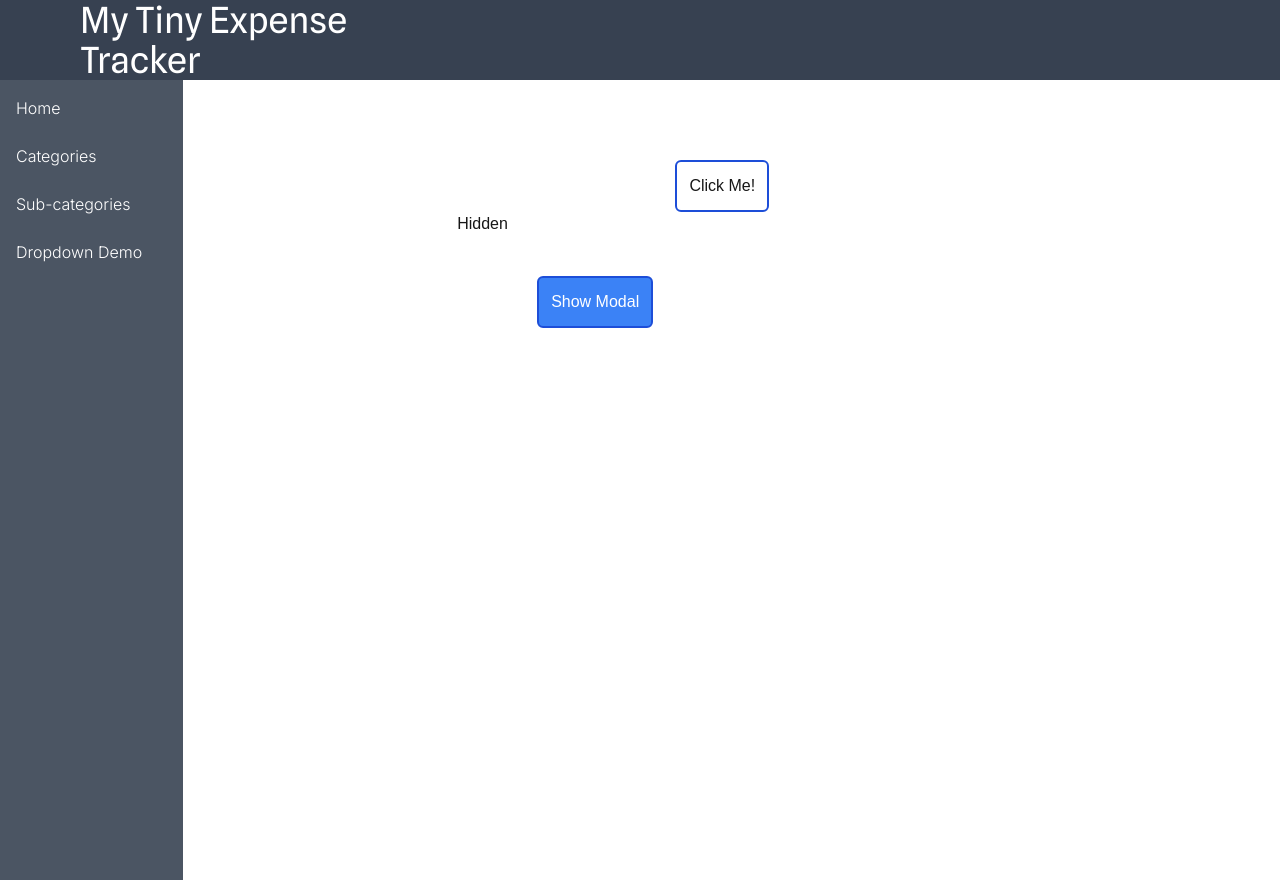
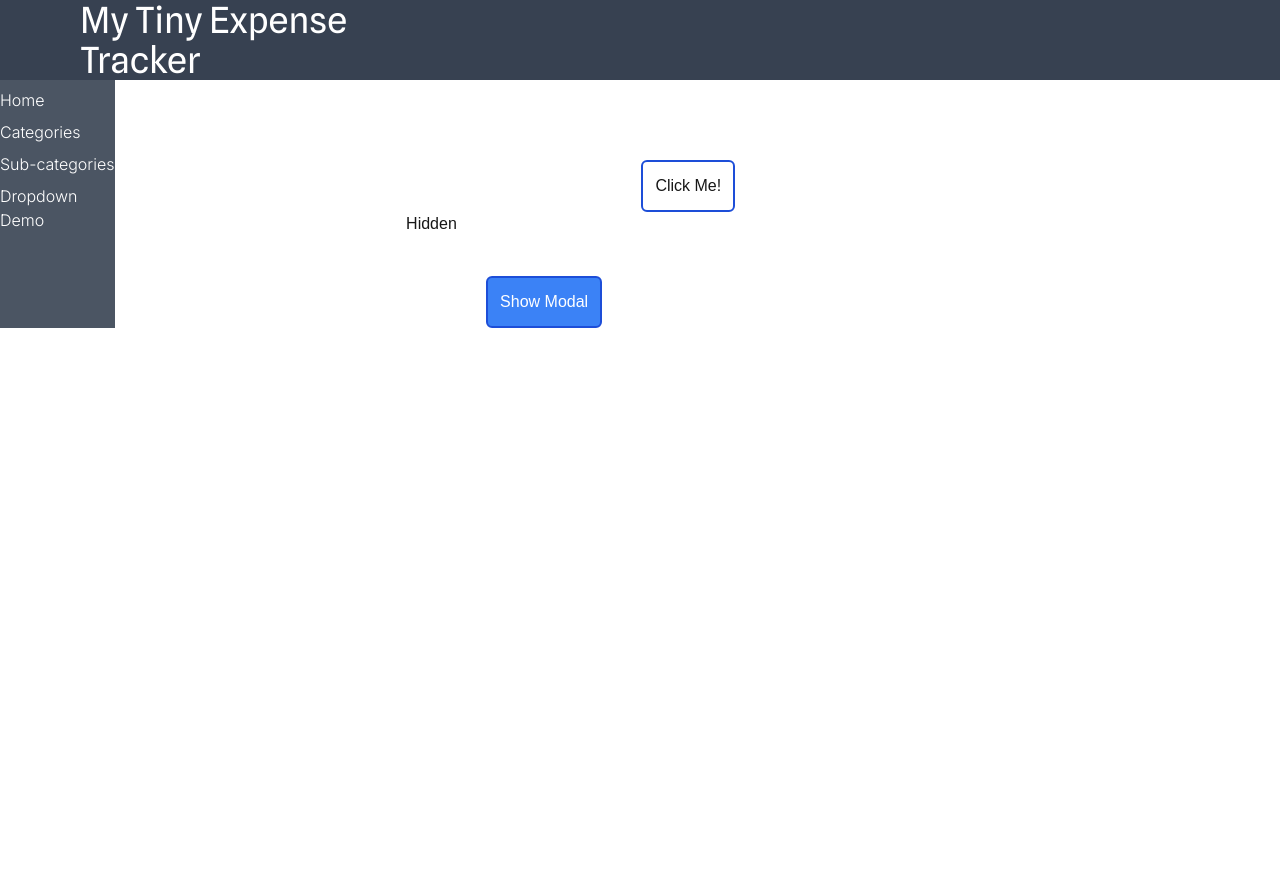
Before and after one commit to swagatobhaskar/nextjs-expense-tracker, a Next.js app: page /categories/demo in a window 1280 px wide. After the commit the page ends 800 px from the top, so only its background shows below. Built offline with nearby package versions, Linux system fonts and the light colour scheme.

Commit message:
working on modal parallel and intercepting route

```diff
--- /dev/null
+++ b/app/@modal/(.)item/[id]/page.tsx
@@ -0,0 +1,14 @@
+import EditItemModal from "@/ui/editItemModal";
+
+export default async function Page({
+    params,
+}: {
+    params: Promise<{ id: string }>
+}) {
+
+    return (
+        <div>
+            <EditItemModal item={params} />
+        </div>
+    );
+}
--- /dev/null
+++ b/app/@modal/default.tsx
@@ -0,0 +1,3 @@
+export default function ModalDefault() {
+    return null;
+}
--- /dev/null
+++ b/app/item/[id]/page.tsx
@@ -0,0 +1,17 @@
+// export default async function Page() {
+//     return <p>This is the page to edit an item, only accessible through hard navigation.</p>
+// }
+
+/**
+ * The generateStaticParams function can be used in combination with dynamic route segments to
+ * statically generate routes at build time instead of on-demand at request time.
+ *
+ */
+
+export async function generateStaticParams() {
+    const items = await fetch('/api/items').then((res) => res.json())
+
+    return items.map((item) => ({
+      id: item.id, //or, _id
+    }))
+  }
--- a/app/layout.tsx
+++ b/app/layout.tsx
@@ -1,7 +1,7 @@
 import type { Metadata } from "next";
 import {Inter, Spline_Sans} from "next/font/google";
 import "./globals.css";
-import Link from "next/link";
+import NavLinks from "@/ui/nav-links";
 
 const inter = Inter({
   subsets: ['latin'],
@@ -22,8 +22,10 @@ export const metadata: Metadata = {
 
 export default function RootLayout({
   children,
+  modal // the modal slot
 }: Readonly<{
   children: React.ReactNode;
+  modal:React.ReactNode
 }>) {
   return (
     <html lang="en" className={`${inter.variable} ${spline.variable}`}>
@@ -38,24 +40,10 @@ export default function RootLayout({
         </div>
         {/* Sidebar and main content area */}
         <div className="flex flex-row">
-          <div id="sidebar" className="w-1/6 h-screen bg-gray-600">
-            <nav className="font-inter font-light font-4xl text-white">
-              <Link href={'/'}>
-                <p className="hover:cursor-pointer mx-2 mt-2 p-2 hover:font-semibold hover:bg-gray-700 hover:border-b-2">Home</p>
-              </Link>
-              <Link href={'/categories'}>
-                <p className="hover:cursor-pointer mx-2 mt-2 p-2 hover:font-semibold hover:bg-gray-700 hover:border-b-2">Categories</p>
-              </Link>
-              <Link href={'/subcategories'}>
-                <p className="hover:cursor-pointer mx-2 mt-2 p-2 hover:font-semibold hover:bg-gray-700 hover:border-b-2">Sub-categories</p>
-              </Link>
-              <Link href={'/categories/demo'}>
-                <p className="hover:cursor-pointer mx-2 mt-2 p-2 hover:font-semibold hover:bg-gray-700 hover:border-b-2">Dropdown Demo</p>
-              </Link>
-            </nav>
-          </div>
+          <NavLinks />
           <div className="w-full">
             {children}
+            {modal}
           </div>
         </div>
 
--- a/app/page.tsx
+++ b/app/page.tsx
@@ -3,7 +3,7 @@ import { ObjectId } from "mongoose";
 import {format} from "date-fns";
 import NewItem from "@/lib/newItem";
 import DeleteItem from "@/lib/deleteItem";
-import EditItemModal from "@/lib/editItemModal";
+import EditItemModal from "@/ui/editItemModal";
 import Link from "next/link";
 
 // import { ItemDeleteAction, ItemEditAction } from "@/lib/actions";
@@ -50,11 +50,11 @@ export default async function Home() {  // this is non async in many official ex
                         <td>{item.category}</td>
                         <td>{item.subcategory}</td>
                         <td className="flex flex-row justify-evenly">
-                            <Link href="/?showEditDialog=true" className="">
+                            <Link href={"/edit_item"} className="">
                                 <svg xmlns="http://www.w3.org/2000/svg" width="20" height="20" viewBox="0 0 20 20"><path fill="currentColor" d="m16.77 8l1.94-2a1 1 0 0 0 0-1.41l-3.34-3.3a1 1 0 0 0-1.41 0L12 3.23zM1 14.25V19h4.75l9.96-9.96l-4.75-4.75z"
                                 /></svg>
                             </Link>
-                            <EditItemModal item={item} />
+                            {/* <EditItemModal item={item} /> */}
                             <DeleteItem id={item._id.toString()} />
                         </td>
                     </tr>
--- /dev/null
+++ b/ui/nav-links.tsx
@@ -0,0 +1,35 @@
+"use client"
+
+import { usePathname } from "next/navigation"
+import Link from "next/link";
+
+export default function NavLinks() {
+    const pathname = usePathname()
+
+    return (
+        <div id="sidebar" className="w-1/6 h-screen bg-gray-600">
+            <nav className="font-inter font-light font-4xl text-white">
+              <Link href={'/'} className={`link ${pathname === '/' ? 'active' : ''}`}>
+                <p className="hover:cursor-pointer mx-2 mt-2 p-2 hover:font-semibold hover:bg-gray-700 hover:border-b-2">
+                  Home
+                </p>
+              </Link>
+              <Link href={'/categories'} className={`link ${pathname === '/categories' ? 'active' : ''}`}>
+                <p className="hover:cursor-pointer mx-2 mt-2 p-2 hover:font-semibold hover:bg-gray-700 hover:border-b-2">
+                  Categories
+                </p>
+              </Link>
+              <Link href={'/subcategories'} className={`link ${pathname === '/subcategories' ? 'active' : ''}`}>
+                <p className="hover:cursor-pointer mx-2 mt-2 p-2 hover:font-semibold hover:bg-gray-700 hover:border-b-2">
+                  Sub-categories
+                </p>
+              </Link>
+              <Link href={'/categories/demo'} className={`link ${pathname === '/subcategories/demo' ? 'active' : ''}`}>
+                <p className="hover:cursor-pointer mx-2 mt-2 p-2 hover:font-semibold hover:bg-gray-700 hover:border-b-2">
+                  Dropdown Demo
+                </p>
+              </Link>
+            </nav>
+        </div>
+    )
+}
```
Also changed, not shown: ui/editItemModal.tsx (renamed from lib/editItemModal.tsx, +15 -11 lines).
